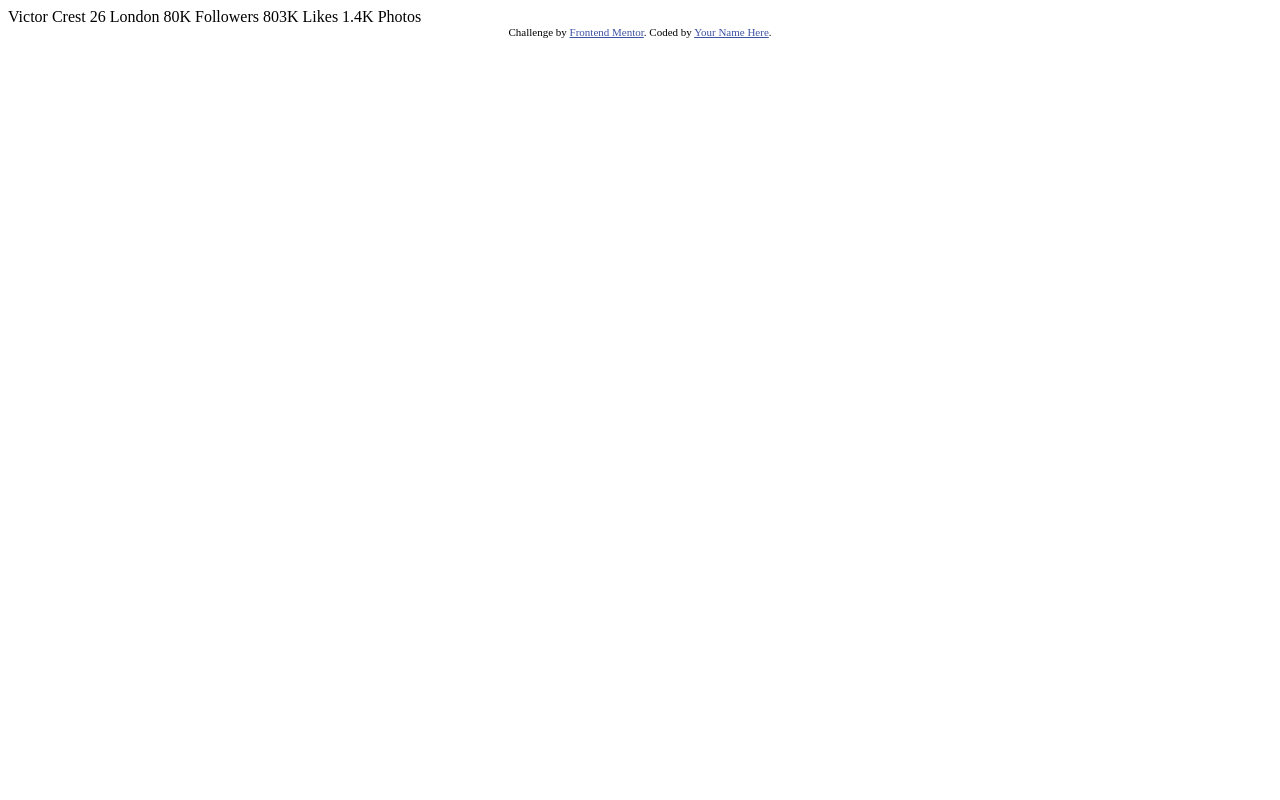
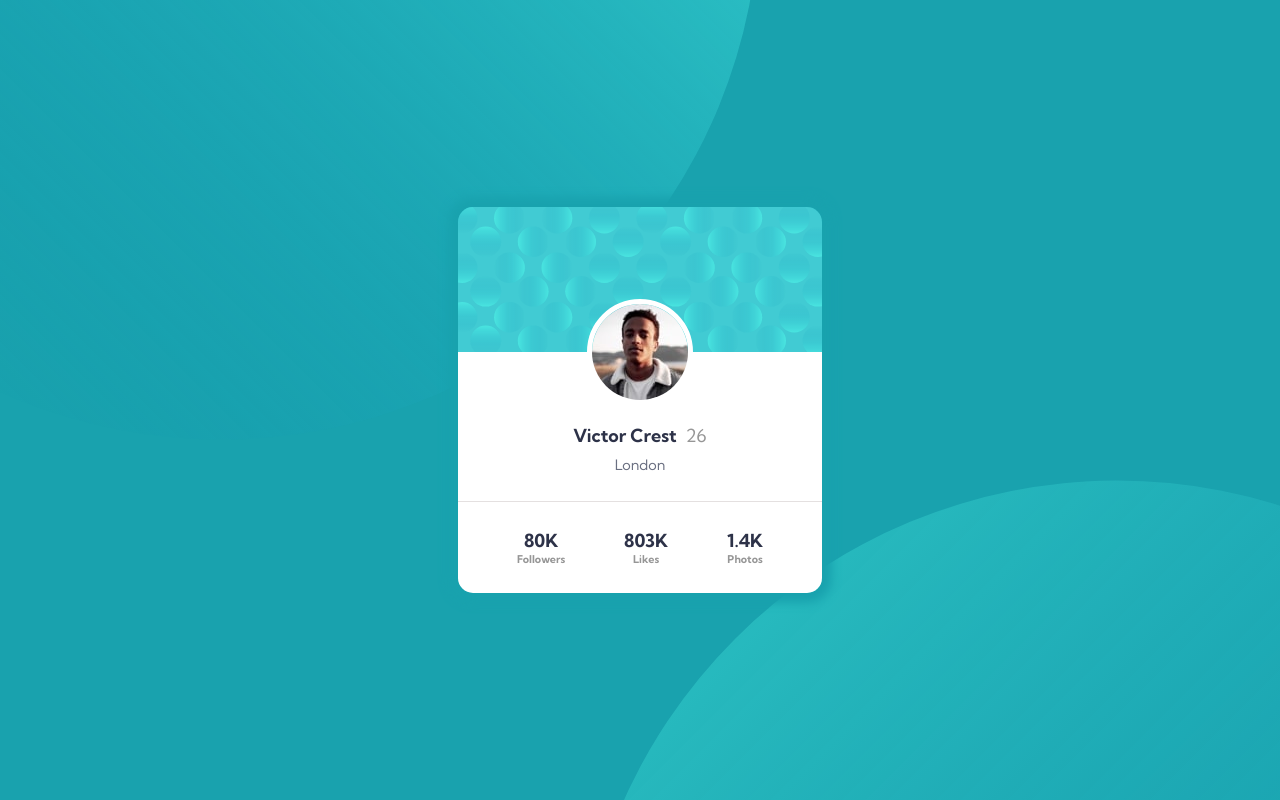
Before and after one commit to NADS-PROGRAMMER/NADS-PROGRAMMER-profile-card-component, a plain HTML site: page index.html in a window 1280 px wide. Drawn offline with Linux system fonts and the light colour scheme.

Commit message:
done styling the profile card

```diff
--- a/SCSS/_general.scss
+++ b/SCSS/_general.scss
@@ -11,6 +11,12 @@ html {
   font-size: 18px;
 }
 
+@mixin displayFlex($direction, $just-content, $al-items) {
+  display: flex;
+  flex-direction: $direction;
+  justify-content: $just-content;
+  align-items: $al-items;
+}
 // Colors
 $darkCyan: hsl(185, 75%, 39%);
 $veryDarkSaturatedBlue: hsl(229, 23%, 23%);
--- /dev/null
+++ b/SCSS/index.scss
@@ -0,0 +1,136 @@
+@import "./general";
+
+body {
+  overflow: hidden;
+}
+
+body {
+  @include displayFlex(column, center, center);
+  background: $darkCyan;
+  overflow: hidden;
+  height: 100vh;
+  padding: 1.5rem;
+}
+
+.card {
+  box-shadow: 0px 0px 10px 10px $darkCyan;
+  position: relative;
+  border-radius: 15px;
+  width: 100%;
+
+  figure {
+    img {
+      border-radius: 15px 15px 0px 0px;
+      display: block;
+      height: 100%;
+      width: 100%;
+    }
+  }
+
+  .card--body {
+    @include displayFlex(column, center, center);
+    background: white;
+
+    .img--victor {
+      position: absolute;
+      border-radius: 50%;
+      border: 5px solid white;
+    }
+  }
+
+  .card--body-2 {
+    @include displayFlex(column, none, center);
+    background: white;
+    border-bottom: 1px solid rgb(228, 224, 224);
+    padding: 4rem 0 1.5rem 0;
+    gap: 5px;
+
+    h4 {
+      @include displayFlex(row, none, none);
+      gap: 0.5rem;
+
+      .user--name {
+        color: $veryDarkSaturatedBlue;
+        font-weight: 700;
+        font-size: 1rem;
+      }
+
+      .user--age {
+        font-size: 1rem;
+        color: $darkGray;
+        font-weight: 400;
+      }
+    }
+
+    .user--country {
+      font-size: 0.8rem;
+      color: $darkGrayishBlue;
+    }
+  }
+
+  // Card stats
+  .card--body-footer {
+    @include displayFlex(row, space-evenly, center);
+    border-radius: 0px 0px 15px 15px;
+    background: white;
+    padding: 1.5rem 0rem;
+
+    .footer--item {
+      @include displayFlex(column, center, center);
+
+      .number {
+        color: $veryDarkSaturatedBlue;
+        font-weight: 700;
+      }
+
+      .category {
+        font-weight: 700;
+        font-size: 0.6rem;
+        color: $darkGray;
+      }
+    }
+  }
+}
+
+// Two circles (top and bottom) styles
+.img--top {
+  position: fixed;
+  display: block;
+  width: 130%;
+  left: -70%;
+  top: -40%;
+  transform: rotate(-5deg);
+}
+
+.img--bottom {
+  position: fixed;
+  display: block;
+  width: 130%;
+  bottom: -30%;
+  left: 50%;
+  transform: rotate(20deg);
+}
+
+@media only screen and (min-width: 540px) {
+  .img--top {
+    transform: rotate(360deg);
+    width: 60em;
+    left: -25%;
+    top: -80%;
+  }
+
+  .img--bottom {
+    transform: rotate(-360deg);
+    width: 60em;
+    left: 45%;
+    bottom: -95%;
+  }
+
+  .card {
+    max-width: 364px;
+
+    .card--body-2 {
+      gap: 0.5rem;
+    }
+  }
+}
--- a/index.html
+++ b/index.html
@@ -5,7 +5,7 @@
   <meta name="viewport" content="width=device-width, initial-scale=1.0"> <!-- displays site properly based on user's device -->
 
   <link rel="icon" type="image/png" sizes="32x32" href="./images/favicon-32x32.png">
-
+  <link rel="stylesheet" href="./CSS/index.css">
   <title>Frontend Mentor | Profile card component</title>
 
   <!-- Feel free to remove these styles or customise in your own stylesheet 👍 -->
@@ -15,21 +15,47 @@
   </style>
 </head>
 <body>
-  Victor Crest
-  26
-  London
 
-  80K
-  Followers
 
-  803K
-  Likes
+    <!-- First pattern -->
+  <img class="img--top" src="./images/bg-pattern-top.svg" alt="">
+  <img class="img--bottom" src="./images/bg-pattern-bottom.svg" alt="">
 
-  1.4K
-  Photos
-  <div class="attribution">
+  <div class="card">
+    <figure>
+      <img src="./images/bg-pattern-card.svg" alt="">
+    </figure>
+
+    <section class="card--body">
+      <img src="./images/image-victor.jpg" alt="" class="img--victor">
+    </section>
+
+    <section class="card--body-2">
+      <h4><span class="user--name">Victor Crest</span> <span class="user--age">26</span></h3>
+      <p class="user--country">London</p>
+    </section>
+
+    <section class="card--body-footer">
+      <section class="footer--item">
+        <span class="number">80K</span>
+        <span class="category">Followers</span>
+      </section>
+
+      <section class="footer--item">
+        <span class="number">803K</span>
+        <span class="category">Likes</span>
+      </section>
+
+      <section class="footer--item">
+        <span class="number">1.4K</span>
+        <span class="category">Photos</span>
+      </section>
+    </section>
+  </div>
+
+  <!-- <div class="attribution">
     Challenge by <a href="https://www.frontendmentor.io?ref=challenge" target="_blank">Frontend Mentor</a>.
     Coded by <a href="#">Your Name Here</a>.
-  </div>
+  </div>  -->
 </body>
 </html>
```
Also changed, not shown: CSS/index.css (added).
